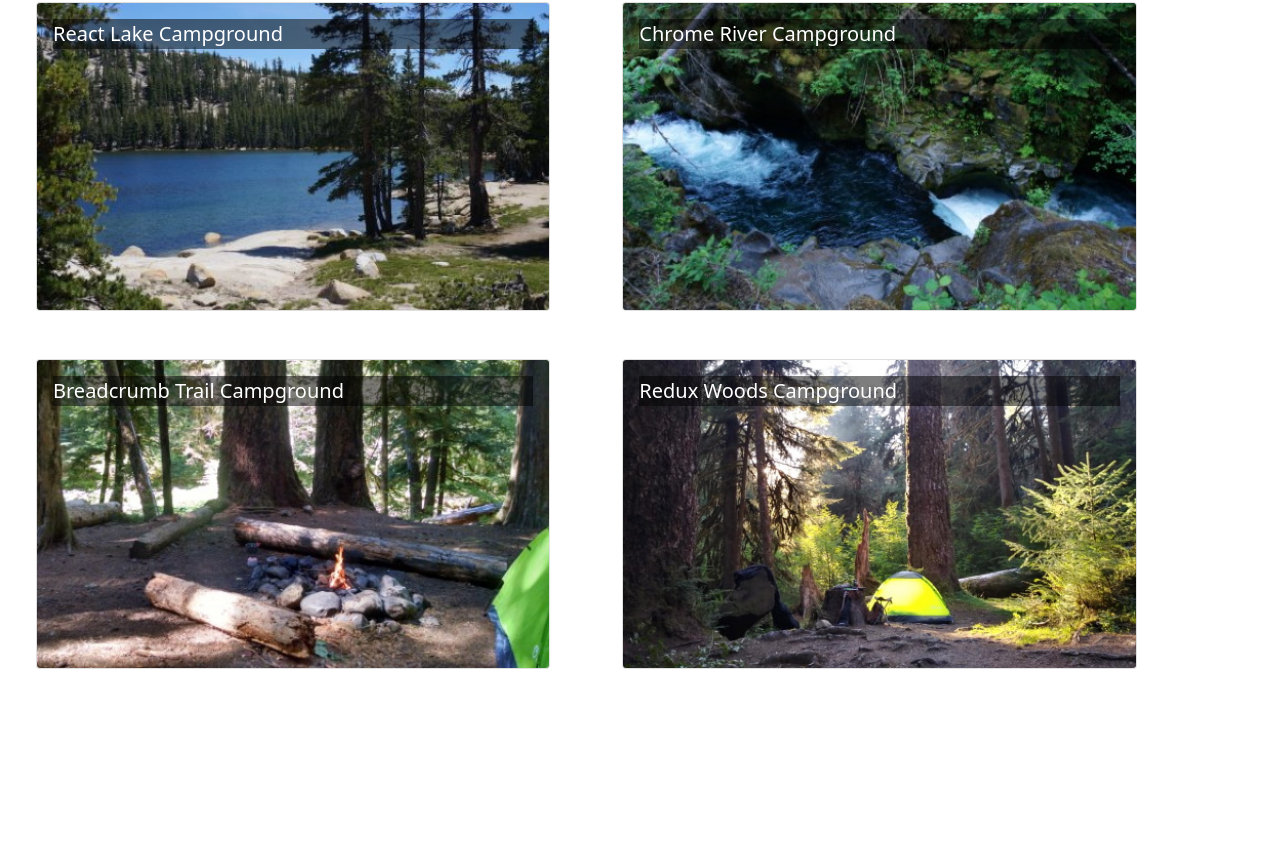
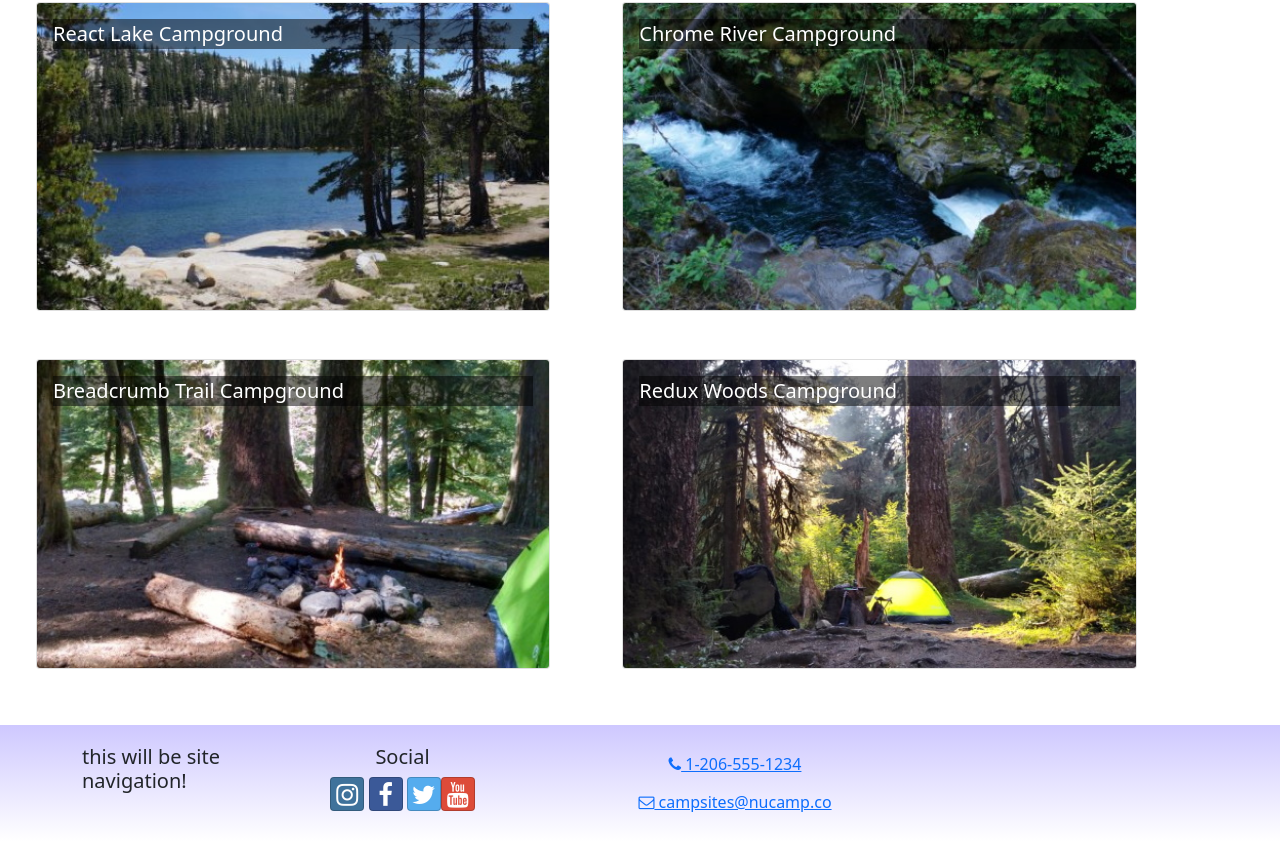
Before and after one commit to Alqossab-A/Nucampsite-React, a React (Create React App) app: page / in a window 1280 px wide. Shown: the part 182-1023 px from the top of the page. Before the commit the page ends 875 px from the top, so only its background shows below. Built offline with nearby package versions, Linux system fonts and the light colour scheme.

Commit message:
workshop-1-complete

```diff
--- a/src/App.js
+++ b/src/App.js
@@ -1,20 +1,14 @@
-import React from 'react';
-import { Container, Navbar, NavbarBrand } from 'reactstrap';
+import Header from './components/Header';
 import CampsitesList from './features/campsites/CampsitesList';
-import NucampLogo from './app/assets/img/logo.png'
+import Footer from './components/Footer';
 import './App.css';
 
 function App() {
   return (
     <div className="App">
-        <Navbar dark color='primary' sticky='top' expand='md'>
-            <Container>
-                <NavbarBrand href='/'>
-                    <img src={NucampLogo} alt='nucamp logo' />
-                </NavbarBrand>
-            </Container>
-        </Navbar>
+        <Header />
         <CampsitesList />
+        <Footer />
     </div>
   );
 }
--- /dev/null
+++ b/src/components/Footer.js
@@ -0,0 +1,41 @@
+import { Container, Row, Col } from "reactstrap";
+
+const Footer = () => {
+    return (
+        <footer className="site-footer">
+            <Container>
+                <Row>
+                    <Col x={{ size: 4, offset: 1 }} sm='2'>
+                        <h5>this will be site navigation!</h5>
+                    </Col>
+                    <Col xs='6' sm='3' className='text-center'>
+                        <h5>Social</h5>
+                        <a className='btn btn-social-icon btn-instagram' href='http://instagram.com/'>
+                            <i className='fa fa-instagram' />
+                        </a>{' '}
+                        <a className='btn btn-social-icon btn-facebook' href='http://www.facebook.com/'>
+                            <i className='fa fa-facebook' />
+                        </a>{' '}
+                        <a className='btn btn-social-icon btn-twitter' href='http://twitter.com/'>
+                            <i className='fa fa-twitter' />
+                        </a>
+                        <a className='btn btn-social-icon btn-google' href='http://youtube.com/'>
+                            <i className='fa fa-youtube' />
+                        </a>
+                    </Col>
+                    <Col sm='4' className='text-center'>
+                        <a role='button' className='btn btn-link' href='tel:+12065551234'>
+                            <i className='fa fa-phone' /> 1-206-555-1234
+                        </a>
+                        <br />
+                        <a role='button' className='btn btn-link' href='mailto:notreal@notreal.co'>
+                            <i className='fa fa-envelope-o' /> campsites@nucamp.co
+                        </a>
+                    </Col>
+                </Row>
+            </Container>
+        </footer>
+    )
+};
+
+export default Footer;
--- /dev/null
+++ b/src/components/Header.js
@@ -0,0 +1,14 @@
+import { Navbar, NavbarBrand } from "reactstrap";
+import NucampLogo from "../app/assets/img/logo.png";
+
+const Header = () => {
+    return (
+        <Navbar dark color='primary' sticky='top' expand='md'>
+            <NavbarBrand href='/'>
+                <img src={NucampLogo} alt='nucamp logo' />
+            </NavbarBrand>
+        </Navbar>
+    )
+};
+
+export default Header;
```
